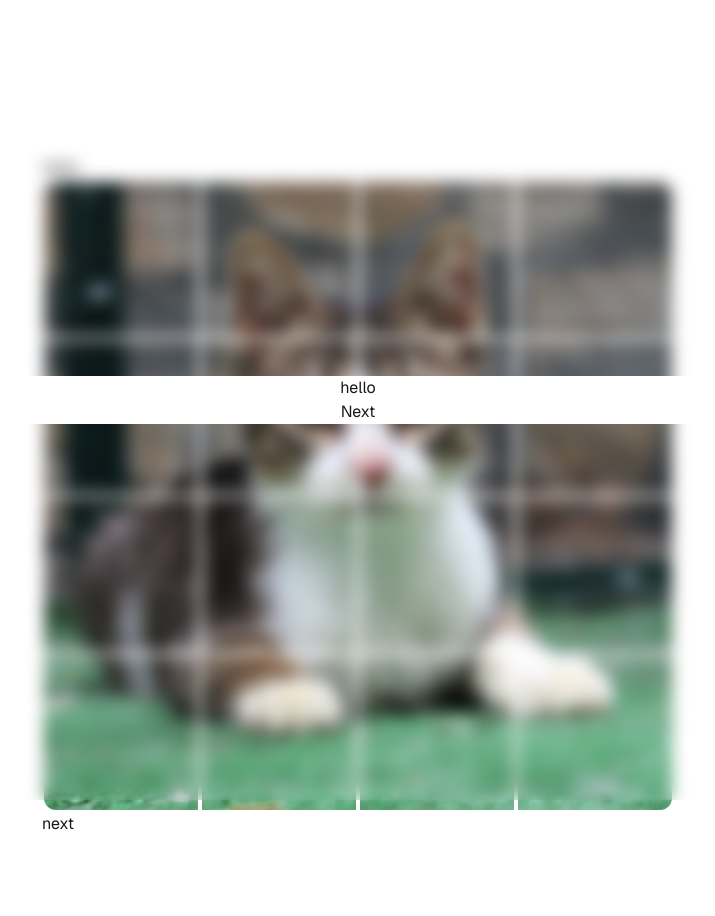
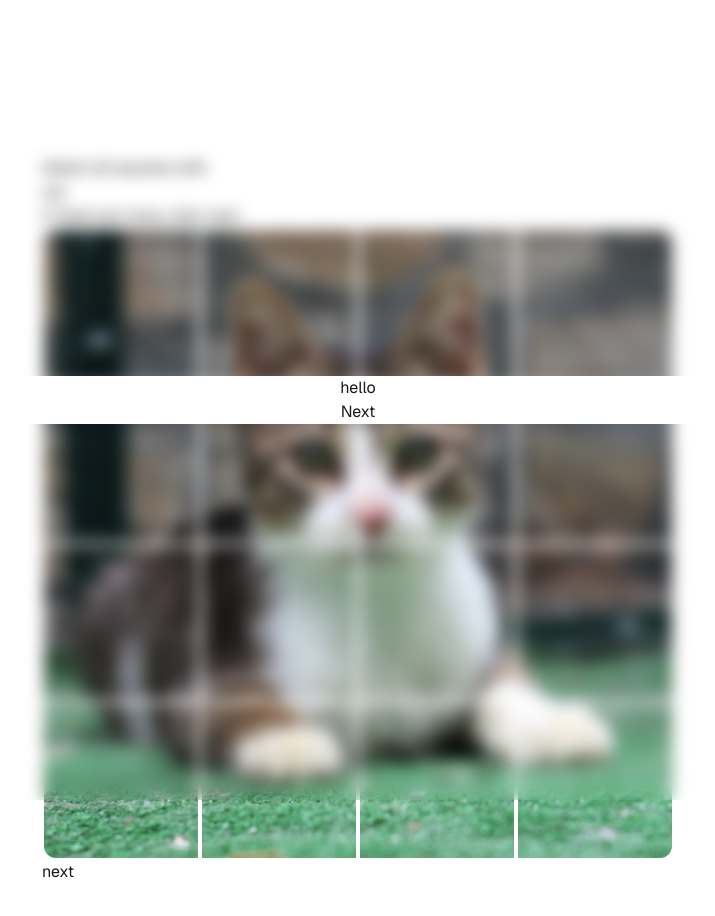
Before and after one commit to comp4020-agentic-coding-studio/comp4020-ass1-NikhilaGurusinghe, a Next.js app in the folder interactive-explainer/: page / in a window 1280 px wide. Shown: the top 916 px of the page, without its empty margins (282-997 px from the left). Built offline with nearby package versions, Linux system fonts and the light colour scheme.

Commit message:
small ui tweaks to captcha.tsx

```diff
--- a/interactive-explainer/app/components/minigames/captcha/assets/select-all-squares.ts
+++ b/interactive-explainer/app/components/minigames/captcha/assets/select-all-squares.ts
@@ -3,12 +3,14 @@ import { basePath } from "@/lib/base-path";
 // solutions is just a 4x4 grid of trues and falses and the max score is 16
 export type SelectAllSquaresAsset = {
   imagePath: string;
+  objectToIdentify: string;
   solutions: boolean[][];
 };
 
 export const selectAllSquaresAssets: SelectAllSquaresAsset[] = [
   {
     imagePath: `${basePath}/images/cat.jpg`,
+    objectToIdentify: "cat",
     solutions: [
       [true, true, true, true],
       [true, true, true, true],
@@ -18,6 +20,7 @@ export const selectAllSquaresAssets: SelectAllSquaresAsset[] = [
   },
   {
     imagePath: `${basePath}/images/cat.jpg`,
+    objectToIdentify: "cat",
     solutions: [
       [true, true, true, true],
       [true, true, true, true],
@@ -27,6 +30,7 @@ export const selectAllSquaresAssets: SelectAllSquaresAsset[] = [
   },
   {
     imagePath: `${basePath}/images/cat.jpg`,
+    objectToIdentify: "cat",
     solutions: [
       [true, true, true, true],
       [true, true, true, true],
--- a/interactive-explainer/app/components/minigames/captcha/assets/select-images.ts
+++ b/interactive-explainer/app/components/minigames/captcha/assets/select-images.ts
@@ -5,6 +5,7 @@ import { basePath } from "@/lib/base-path";
 // imagePaths is going to have 3x3 images
 export type SelectImagesAsset = {
   imagePaths: string[][];
+  objectToIdentify: string;
   solutions: boolean[][];
 };
 
@@ -27,6 +28,7 @@ export const selectImagesAssets: SelectImagesAsset[] = [
         `${basePath}/images/cat.jpg`,
       ],
     ],
+    objectToIdentify: "cat",
     solutions: [
       [true, true, true],
       [true, true, true],
@@ -51,6 +53,7 @@ export const selectImagesAssets: SelectImagesAsset[] = [
         `${basePath}/images/cat.jpg`,
       ],
     ],
+    objectToIdentify: "cat",
     solutions: [
       [true, true, true],
       [true, true, true],
@@ -75,6 +78,7 @@ export const selectImagesAssets: SelectImagesAsset[] = [
         `${basePath}/images/cat.jpg`,
       ],
     ],
+    objectToIdentify: "cat",
     solutions: [
       [true, true, true],
       [true, true, true],
--- a/interactive-explainer/app/components/minigames/captcha/captcha.tsx
+++ b/interactive-explainer/app/components/minigames/captcha/captcha.tsx
@@ -50,7 +50,7 @@ export default function Captcha() {
     const durationMS: number = performance.now() - startTimeRef.current;
     startTimeRef.current = null;
 
-   return durationMS;
+    return durationMS;
   }
 
   // minigame orchestration
@@ -146,7 +146,11 @@ export default function Captcha() {
 
     // TODO need to update salary here
     // keeping track of scores
-    subMinigameStats.push({ accuracy: accuracy, timePerTask: elapsedTime, salary: 0 });
+    subMinigameStats.push({
+      accuracy: accuracy,
+      timePerTask: elapsedTime,
+      salary: 0,
+    });
 
     // updating our grid and our iteration counter
     setCurrIteration((prevVal: number) => {
@@ -170,7 +174,20 @@ export default function Captcha() {
     <>
       <div className="text-white">{(elapsedMS / 1000).toFixed(0)}</div>
       <div className="w-full bg-white p-1 rounded-xl">
-        <div>Hello</div>
+        {currMode === CaptchaMode.SELECT_ALL_SQUARES && (
+          <div>
+            Select all squares with <br />{" "}
+            {captchaIterations[currIteration].assets.objectToIdentify}
+            <br />
+            If there are none, click next
+          </div>
+        )}
+        {currMode === CaptchaMode.SELECT_IMAGES && (
+          <div>
+            Select all images with <br />{" "}
+            {captchaIterations[currIteration].assets.objectToIdentify}
+          </div>
+        )}
 
         <div
           className="grid aspect-square"
```
